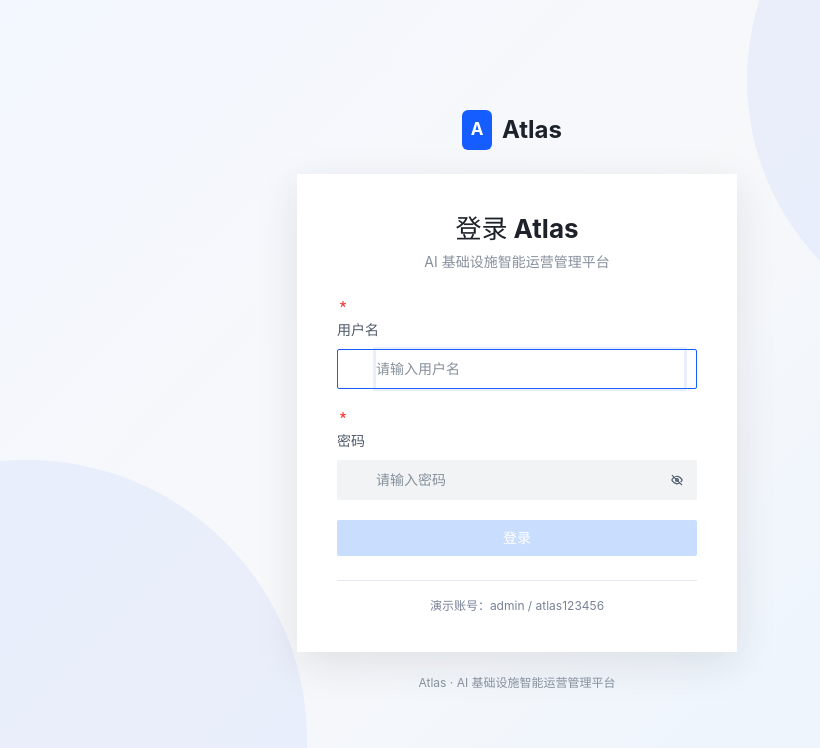
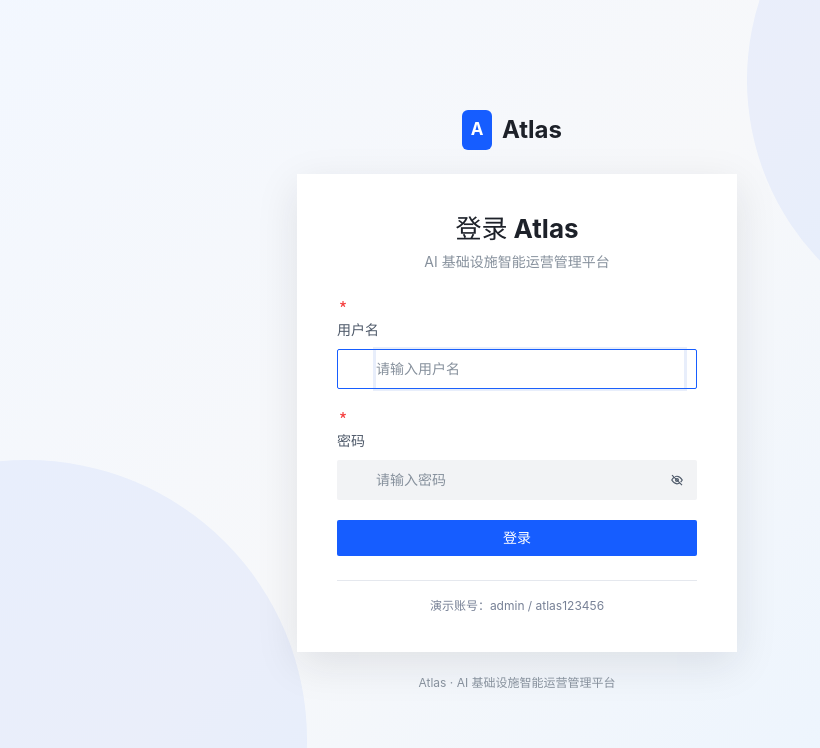
Before and after one commit to Bitllion/atlas, a Vue app in the folder frontend/: page /login in a window 1280 px wide. Shown: the top 748 px of the page, without its empty margins (123-943 px from the left). Built offline with nearby package versions, Linux system fonts and the light colour scheme; some icons are missing.

Commit message:
fix: 登录按钮点击无响应(改直接 @click 提交,支持回车,空输入提示)

```diff
--- a/frontend/src/views/LoginView.vue
+++ b/frontend/src/views/LoginView.vue
@@ -5,6 +5,6 @@ import { IconLock, IconUser } from '@arco-design/web-vue/es/icon'
 import { errorMessage } from '../api/client'
 import { login } from '../stores/auth'
 const router = useRouter(), form = reactive({ username: '', password: '' }), error = ref(''), submitting = ref(false)
-async function submit() { if (!form.username.trim() || !form.password) return; error.value = ''; submitting.value = true; try { await login(form.username.trim(), form.password); await router.replace('/') } catch (requestError) { error.value = errorMessage(requestError) } finally { submitting.value = false } }
+async function submit() { if (!form.username.trim() || !form.password) { error.value = '请输入用户名和密码'; return } error.value = ''; submitting.value = true; try { await login(form.username.trim(), form.password); await router.replace('/') } catch (requestError) { error.value = errorMessage(requestError) } finally { submitting.value = false } }
 </script>
-<template><main class="arco-login-page"><div class="login-brand"><span class="atlas-brand-mark">A</span><strong>Atlas</strong></div><a-card class="arco-login-card" :bordered="false"><div class="arco-login-header"><h1>登录 Atlas</h1><p>AI 基础设施智能运营管理平台</p></div><a-form :model="form" layout="vertical" @submit.prevent="submit"><a-form-item field="username" label="用户名" required><a-input v-model="form.username" name="username" autocomplete="username" autofocus placeholder="请输入用户名" size="large"><template #prefix><IconUser /></template></a-input></a-form-item><a-form-item field="password" label="密码" required><a-input-password v-model="form.password" name="password" autocomplete="current-password" placeholder="请输入密码" size="large"><template #prefix><IconLock /></template></a-input-password></a-form-item><a-alert v-if="error" type="error" class="arco-login-error">{{ error }}</a-alert><a-button type="primary" html-type="submit" long size="large" :loading="submitting" :disabled="!form.username.trim() || !form.password">登录</a-button></a-form><p class="demo-account">演示账号：admin / atlas123456</p></a-card><p class="login-copyright">Atlas · AI 基础设施智能运营管理平台</p></main></template>
+<template><main class="arco-login-page"><div class="login-brand"><span class="atlas-brand-mark">A</span><strong>Atlas</strong></div><a-card class="arco-login-card" :bordered="false"><div class="arco-login-header"><h1>登录 Atlas</h1><p>AI 基础设施智能运营管理平台</p></div><a-form :model="form" layout="vertical" @submit.prevent="submit"><a-form-item field="username" label="用户名" required><a-input v-model="form.username" name="username" autocomplete="username" autofocus placeholder="请输入用户名" size="large"><template #prefix><IconUser /></template></a-input></a-form-item><a-form-item field="password" label="密码" required><a-input-password v-model="form.password" name="password" autocomplete="current-password" placeholder="请输入密码" size="large" @press-enter="submit"><template #prefix><IconLock /></template></a-input-password></a-form-item><a-alert v-if="error" type="error" class="arco-login-error">{{ error }}</a-alert><a-button type="primary" long size="large" :loading="submitting" @click="submit">登录</a-button></a-form><p class="demo-account">演示账号：admin / atlas123456</p></a-card><p class="login-copyright">Atlas · AI 基础设施智能运营管理平台</p></main></template>
```
